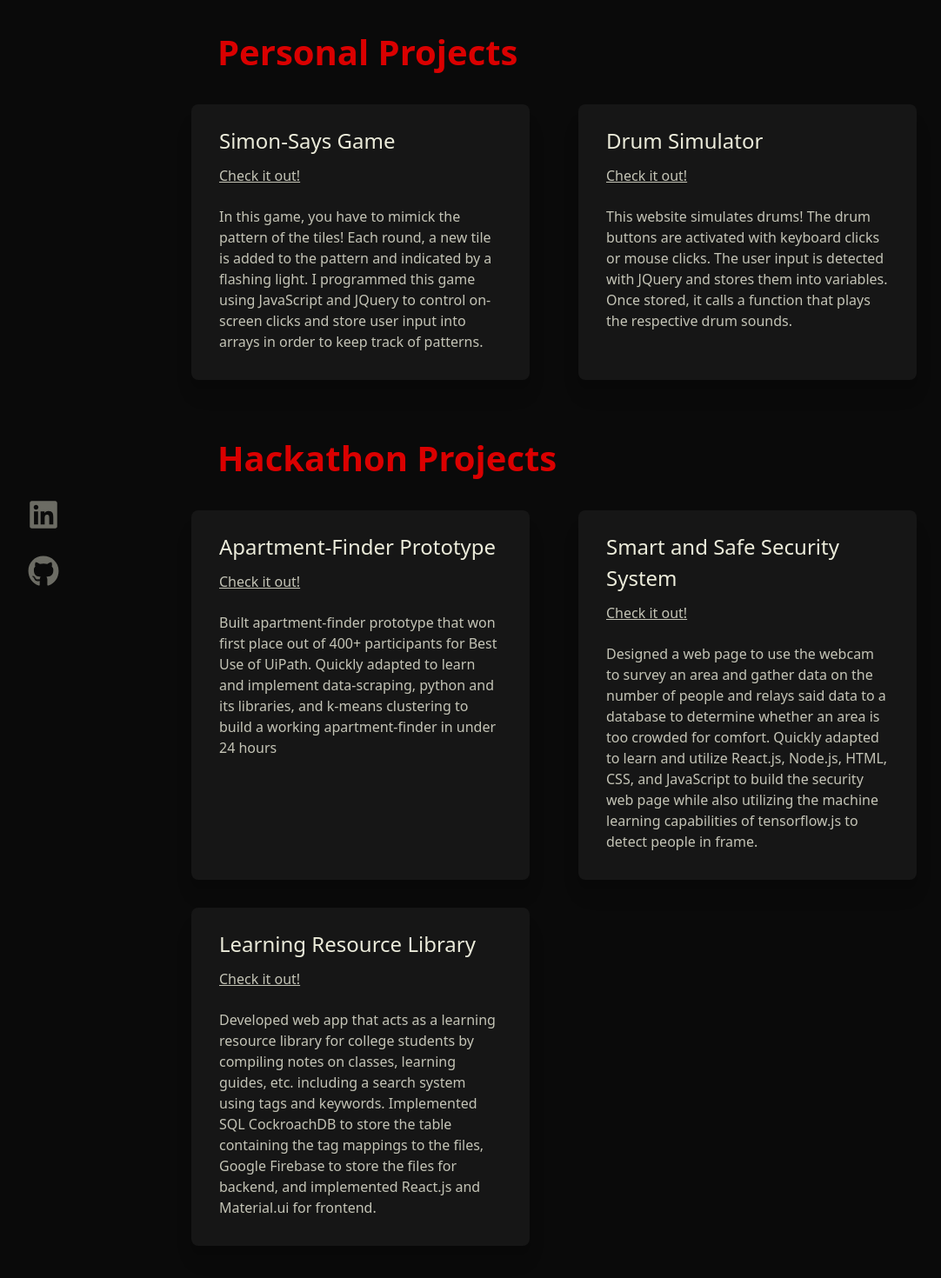
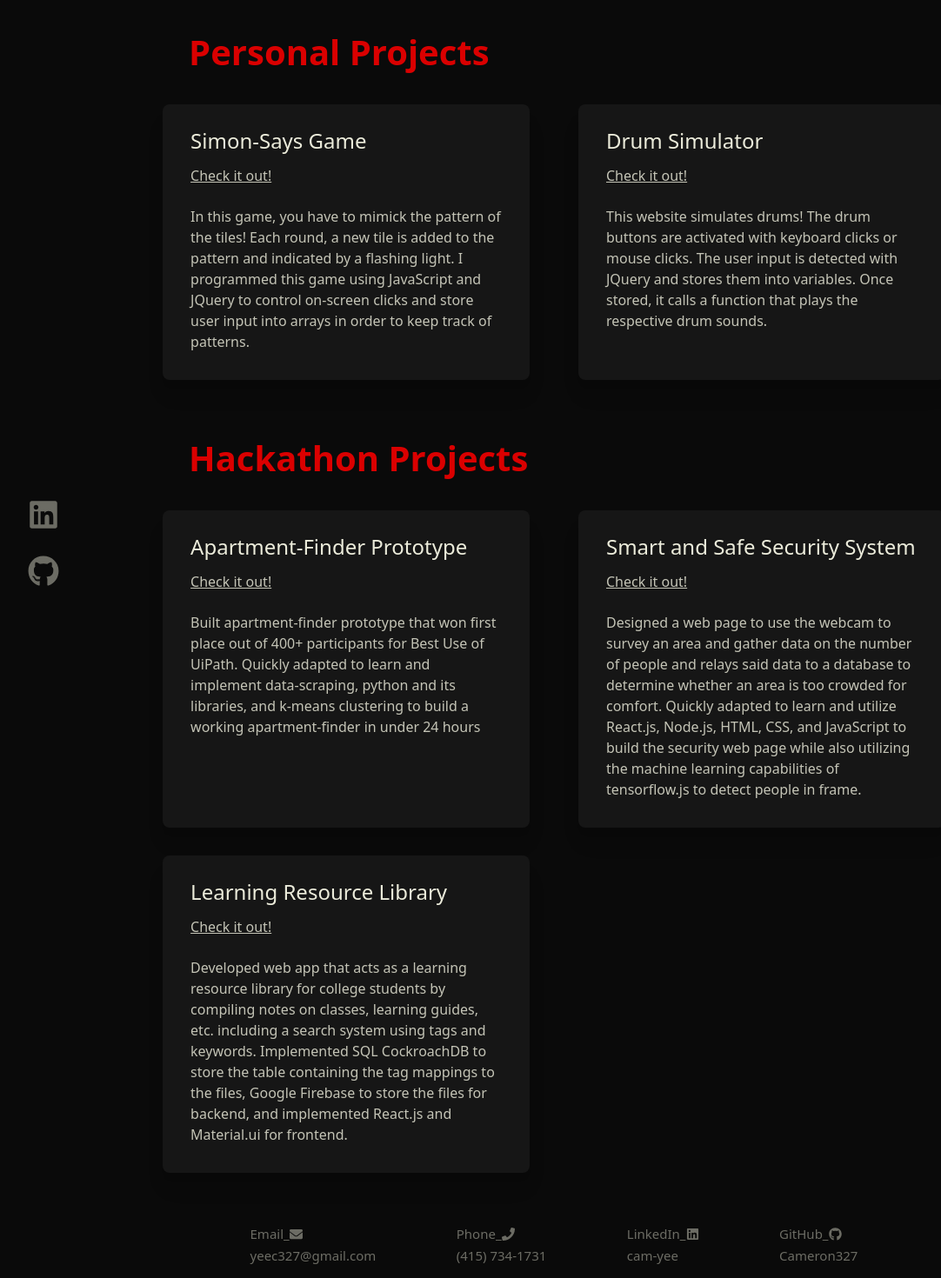
Before and after one commit to kyleyee20/kyle-yee, a React (Create React App) app: page /project in a window 1280 px wide. Shown: the part 80-1550 px from the top of the page at 87% size, without its empty margins (3-1085 px from the left). Built offline with nearby package versions, Linux system fonts and the light colour scheme.

Commit message:
Changed margin l/r on projects page, about page, and footer from px to %

```diff
--- a/src/index.css
+++ b/src/index.css
@@ -27,6 +27,9 @@
 body, footer {
   background-color: var(--main-background);
   cursor: default;
+}
+.test-text {
+  color: var(--text-white);
 }
 
 /* NavBar.js */
@@ -156,12 +159,12 @@ button {
 .projectPage .projectSection .projectSectionName {
   font-size: 40px;
   color: var(--scarlett);
-  margin-left: 175px;
+  margin-left: 12%;
   padding: 30px;
 }
 .projectPage .projectSection .grids {
   @apply grid grid-cols-2 gap-x-14 gap-y-8;
-  margin: 0 175px;
+  margin: 0 12%;
 }
 /* to mimick mouseout, you have to add the transition element to the html tag.
 Transition on the hover tag is for mouse in and transition in the regular tag is for mouse out */
@@ -207,8 +210,8 @@ Transition on the hover tag is for mouse in and transition in the regular tag is
 }
 .aboutPage .section .aboutCard {
   @apply relative rounded-lg shadow-xl;
-  margin-left: 375px;
-  margin-right: 375px;
+  margin-left: 24%;
+  margin-right: 24%;
   text-align: center;
 }
 .aboutPage .section .aboutCard .header{
@@ -243,7 +246,7 @@ Transition on the hover tag is for mouse in and transition in the regular tag is
 .footerSection .contactInfo{
   @apply justify-evenly;
   display: flex;
-  margin: 0 350px;
+  margin: 0 15%;
   font-size: 15px;
 }
 .footerSection .contactInfo .contact .info{
```
